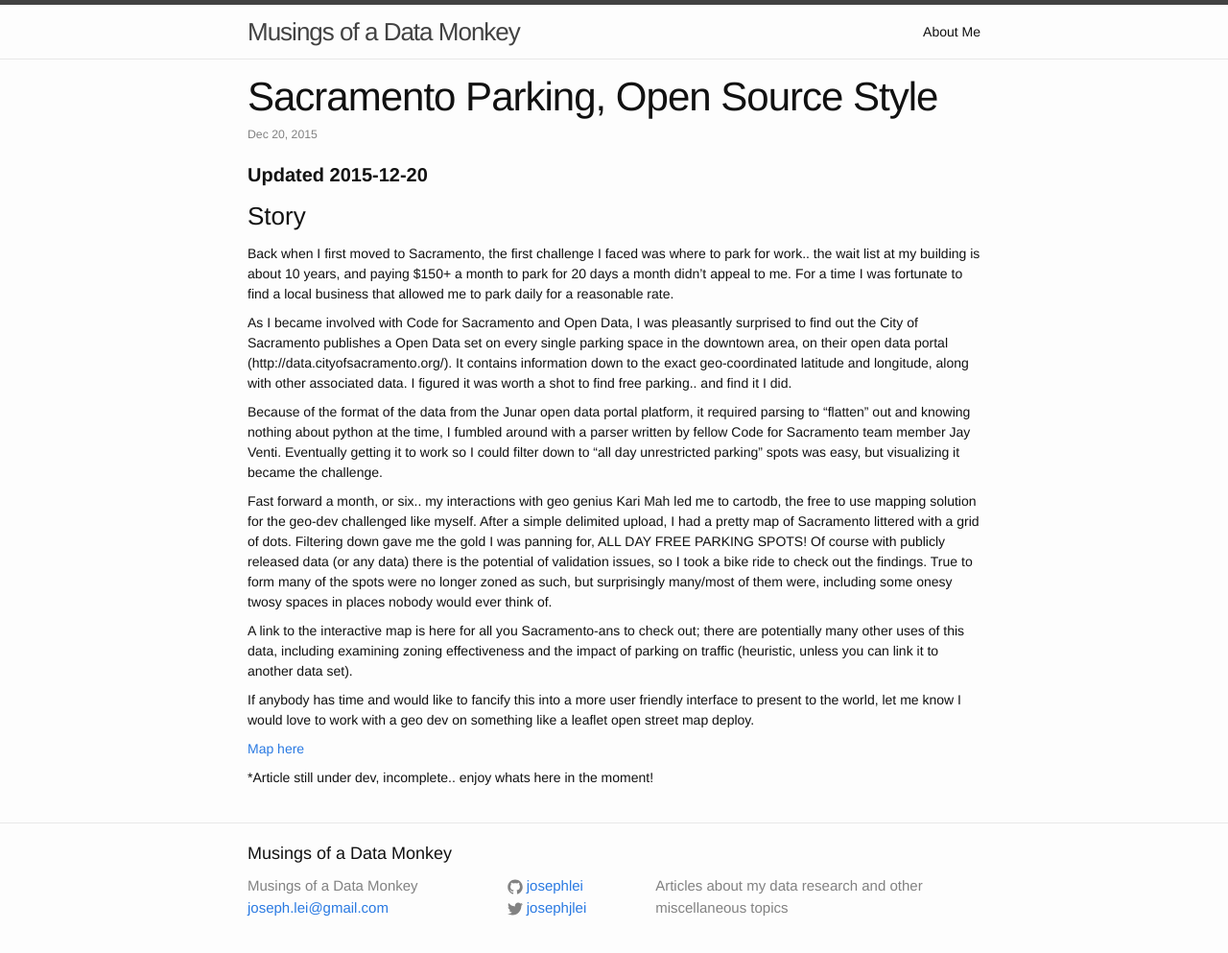
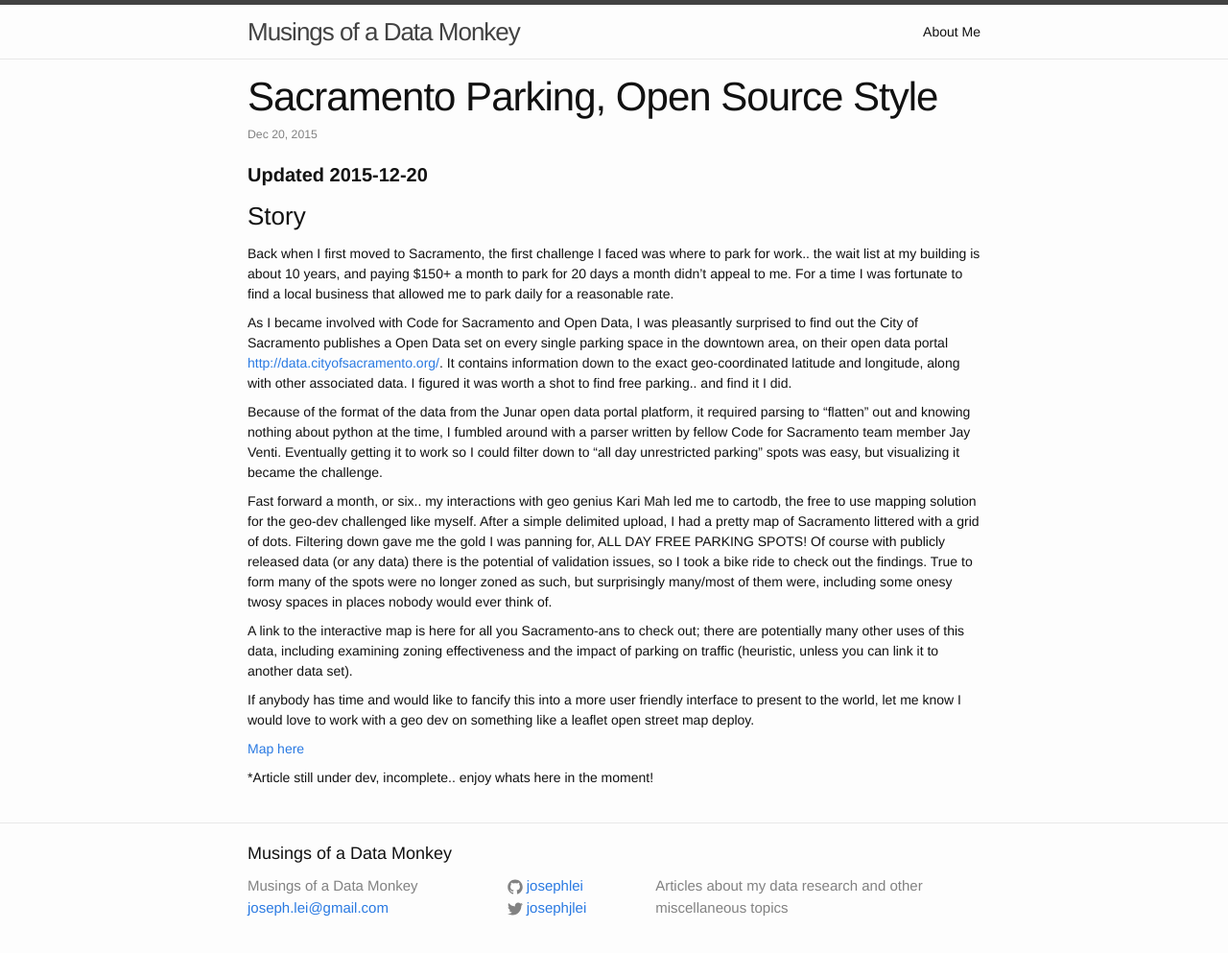
Before and after one commit to josephlei/jjl-website, a Jekyll site: the page built from _posts/2015-12-20-sacparking.markdown, in a window 1280 px wide. Shown: the whole page at 96% size. Built offline with Jekyll 4.4.1, drawn with Linux system fonts in a browser that asks for light colours; some of the changed lines change nothing that is shown.

Commit message:
fix link

```diff
--- a/_posts/2015-12-20-sacparking.markdown
+++ b/_posts/2015-12-20-sacparking.markdown
@@ -12,7 +12,7 @@
 
 Back when I first moved to Sacramento, the first challenge I faced was where to park for work.. the wait list at my building is about 10 years, and paying $150+ a month to park for 20 days a month didn't appeal to me. For a time I was fortunate to find a local business that allowed me to park daily for a reasonable rate.
 
-As I became involved with Code for Sacramento and Open Data, I was pleasantly surprised to find out the City of Sacramento publishes a Open Data set on every single parking space in the downtown area, on their open data portal (http://data.cityofsacramento.org/). It contains information down to the exact geo-coordinated latitude and longitude, along with other associated data. I figured it was worth a shot to find free parking.. and find it I did.
+As I became involved with Code for Sacramento and Open Data, I was pleasantly surprised to find out the City of Sacramento publishes a Open Data set on every single parking space in the downtown area, on their open data portal [http://data.cityofsacramento.org/](http://data.cityofsacramento.org/). It contains information down to the exact geo-coordinated latitude and longitude, along with other associated data. I figured it was worth a shot to find free parking.. and find it I did.
 
 Because of the format of the data from the Junar open data portal platform, it required parsing to "flatten" out and knowing nothing about python at the time, I fumbled around with a parser written by fellow Code for Sacramento team member Jay Venti. Eventually getting it to work so I could filter down to "all day unrestricted parking" spots was easy, but visualizing it became the challenge.
 
```
